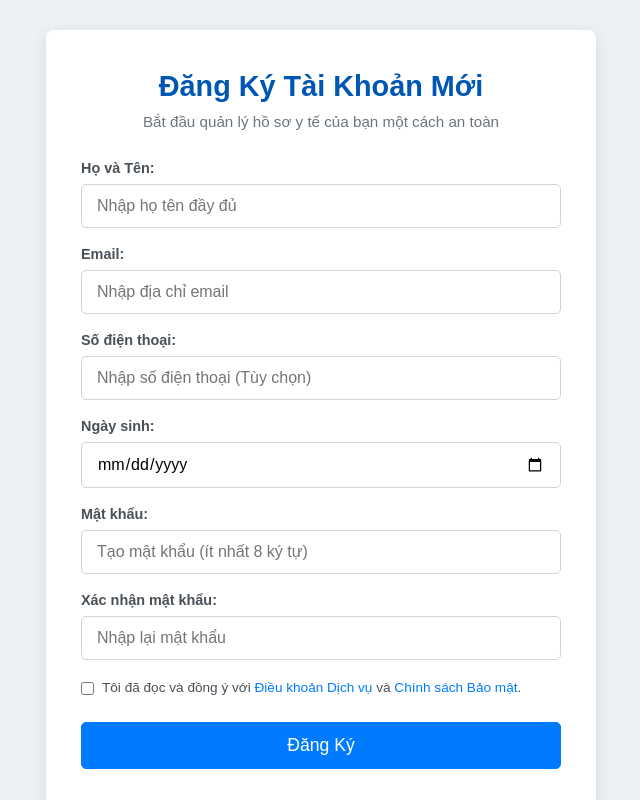
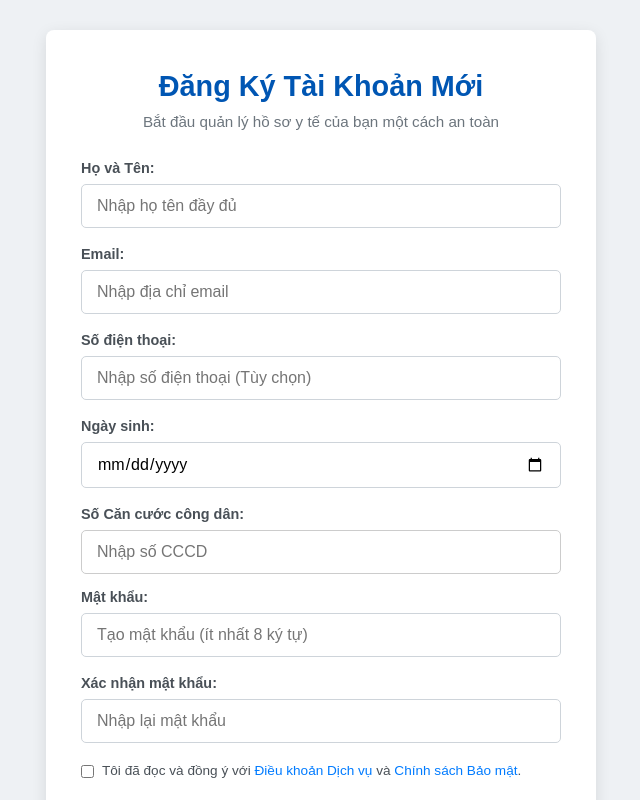
Before and after one commit to Viahevuive2004/tets, a plain HTML site: page reguster.html in a window 1280 px wide. Shown: the top 800 px of the page, without its empty margins (319-959 px from the left). Drawn offline with Linux system fonts and the light colour scheme.

Commit message:
first commit

```diff
--- a/access/css/style_register.css
+++ b/access/css/style_register.css
@@ -165,3 +165,68 @@ body {
 .login-link a:hover, .back-to-home a:hover {
     text-decoration: underline;
 }
+/* --- CSS Cơ Bản Cho Nhóm CCCD --- */
+
+.cccd-group {
+    margin-bottom: 15px; /* Tạo khoảng cách dưới với các trường khác */
+    /* Bạn có thể thêm các thuộc tính khác cho cả nhóm nếu muốn */
+    text-align: left;
+  }
+
+  /* --- Định dạng cho Nhãn (Label) --- */
+  .cccd-group label {
+    display: block;
+    margin-bottom: 8px;
+    font-weight: 600;
+    color: #495057;
+    font-size: 0.9em;
+  }
+
+  /* --- Định dạng cho Ô Nhập (Input) --- */
+  .cccd-group input#cccd {
+    width: 100%; /* Ô input chiếm toàn bộ chiều rộng của thẻ chứa nó */
+    padding: 12px 15px; /* Khoảng cách bên trong ô input (giữa chữ và viền) */
+    border: 1px solid #ccc; /* Viền mỏng, màu xám nhạt */
+    border-radius: 5px; /* Bo góc nhẹ cho mềm mại */
+    box-sizing: border-box; /* Đảm bảo padding và border không làm tăng kích thước tổng */
+    font-size: 1em; /* Cỡ chữ trong ô input */
+    transition: border-color 0.3s ease;
+  }
+
+  /* --- Định dạng khi ô input được chọn (focus) --- */
+  .cccd-group input#cccd:focus {
+    border-color: #007bff; /* Đổi màu viền khi focus (ví dụ: màu xanh dương) */
+    outline: none; /* Bỏ viền focus mặc định của trình duyệt */
+    box-shadow: 0 0 0 2px rgba(0, 123, 255, 0.25); /* Thêm hiệu ứng bóng mờ nhẹ khi focus */
+  }
+
+  /* --- (Tùy chọn) Nếu muốn nhãn và input nằm trên cùng hàng --- */
+  /* Bỏ display: block ở label và thêm CSS này */
+  /*
+  .cccd-group label {
+    display: inline-block; * Cho nhãn và input nằm cạnh nhau *
+    width: 150px; * Đặt chiều rộng cố định cho nhãn (điều chỉnh nếu cần) *
+    margin-right: 10px; * Khoảng cách giữa nhãn và input *
+    vertical-align: middle; * Căn giữa theo chiều dọc *
+  }
+
+  .cccd-group input#cccd {
+    display: inline-block;
+    width: calc(100% - 160px); * Chiều rộng input = 100% trừ đi chiều rộng label và khoảng cách *
+    vertical-align: middle;
+  }
+  */
+
+  /* --- (Tùy chọn) Thêm CSS cho trạng thái lỗi (nếu bạn có dùng JavaScript để validate) --- */
+  /* Giả sử bạn thêm class 'error' vào input khi có lỗi */
+  /*
+  .cccd-group input#cccd.error {
+    border-color: #dc3545; * Viền màu đỏ *
+  }
+
+  .cccd-group .error-message { * Giả sử có thẻ để hiển thị thông báo lỗi *
+    color: #dc3545;
+    font-size: 12px;
+    margin-top: 4px;
+  }
+  */
--- a/reguster.html
+++ b/reguster.html
@@ -1,18 +1,21 @@
 <!DOCTYPE html>
 <html lang="vi">
+
 <head>
     <meta charset="UTF-8">
     <meta name="viewport" content="width=device-width, initial-scale=1.0">
     <title>Đăng Ký - Hệ Thống Hồ Sơ Y Tế Blockchain</title>
     <link rel="stylesheet" href="access/css/style_register.css">
 </head>
+
 <body>
     <div class="register-container">
         <div class="register-box">
             <h2>Đăng Ký Tài Khoản Mới</h2>
             <p class="subtitle">Bắt đầu quản lý hồ sơ y tế của bạn một cách an toàn</p>
 
-            <form action="#" method="post"> <div class="input-group">
+            <form action="#" method="post">
+                <div class="input-group">
                     <label for="fullname">Họ và Tên:</label>
                     <input type="text" id="fullname" name="fullname" required placeholder="Nhập họ tên đầy đủ">
                 </div>
@@ -31,20 +34,26 @@
                     <label for="dob">Ngày sinh:</label>
                     <input type="date" id="dob" name="dob" required>
                 </div>
-
+                <div class="form-group cccd-group">
+                    <label for="cccd">Số Căn cước công dân:</label>
+                    <input type="text" id="cccd" name="cccd" placeholder="Nhập số CCCD" required>
+                  </div>
                 <div class="input-group">
                     <label for="password">Mật khẩu:</label>
-                    <input type="password" id="password" name="password" required placeholder="Tạo mật khẩu (ít nhất 8 ký tự)">
+                    <input type="password" id="password" name="password" required
+                        placeholder="Tạo mật khẩu (ít nhất 8 ký tự)">
                 </div>
 
                 <div class="input-group">
                     <label for="confirm_password">Xác nhận mật khẩu:</label>
-                    <input type="password" id="confirm_password" name="confirm_password" required placeholder="Nhập lại mật khẩu">
+                    <input type="password" id="confirm_password" name="confirm_password" required
+                        placeholder="Nhập lại mật khẩu">
                 </div>
 
                 <div class="terms">
                     <input type="checkbox" id="agree_terms" name="agree_terms" required>
-                    <label for="agree_terms">Tôi đã đọc và đồng ý với <a href="#" target="_blank">Điều khoản Dịch vụ</a> và <a href="#" target="_blank">Chính sách Bảo mật</a>.</label>
+                    <label for="agree_terms">Tôi đã đọc và đồng ý với <a href="#" target="_blank">Điều khoản Dịch vụ</a>
+                        và <a href="#" target="_blank">Chính sách Bảo mật</a>.</label>
                 </div>
 
                 <button type="submit" class="btn btn-primary btn-register">Đăng Ký</button>
@@ -60,4 +69,5 @@
         </div>
     </div>
 </body>
+
 </html>
```
Lines whose indentation alone changed are shown as unchanged.
